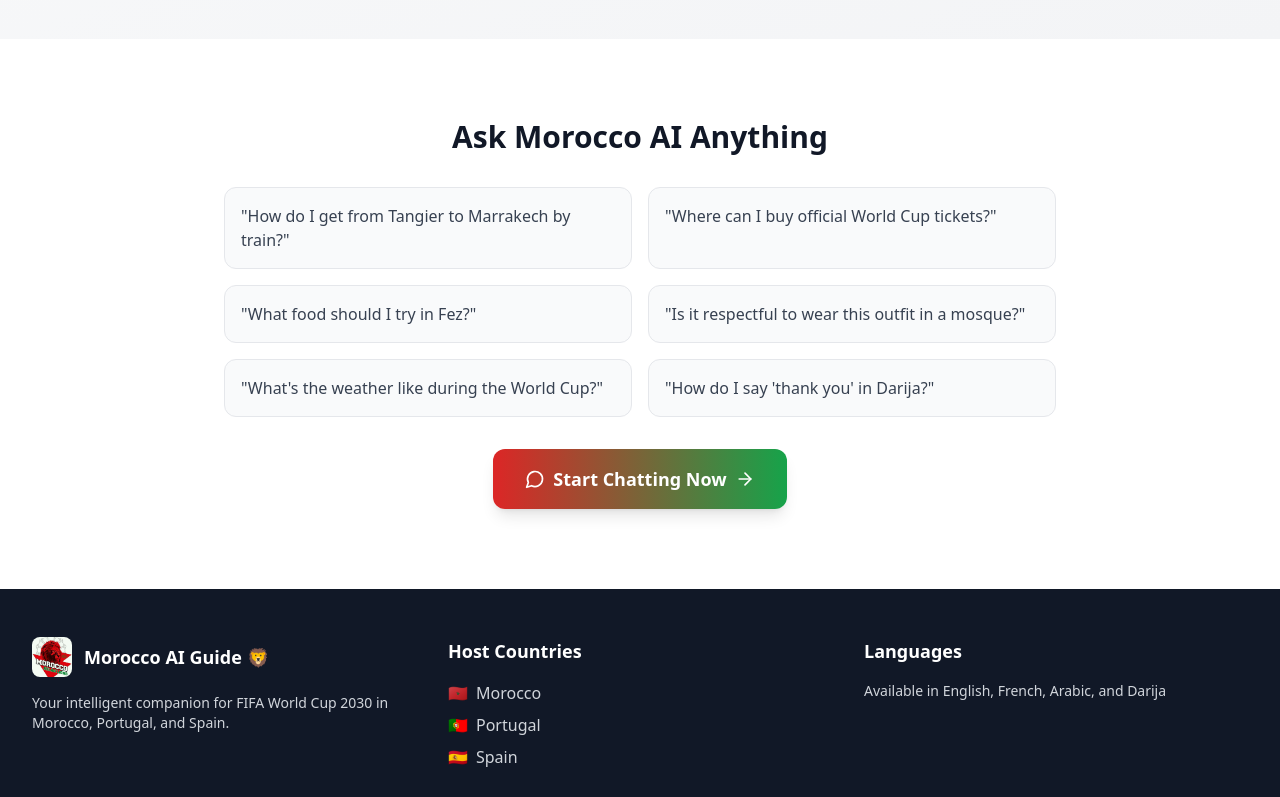
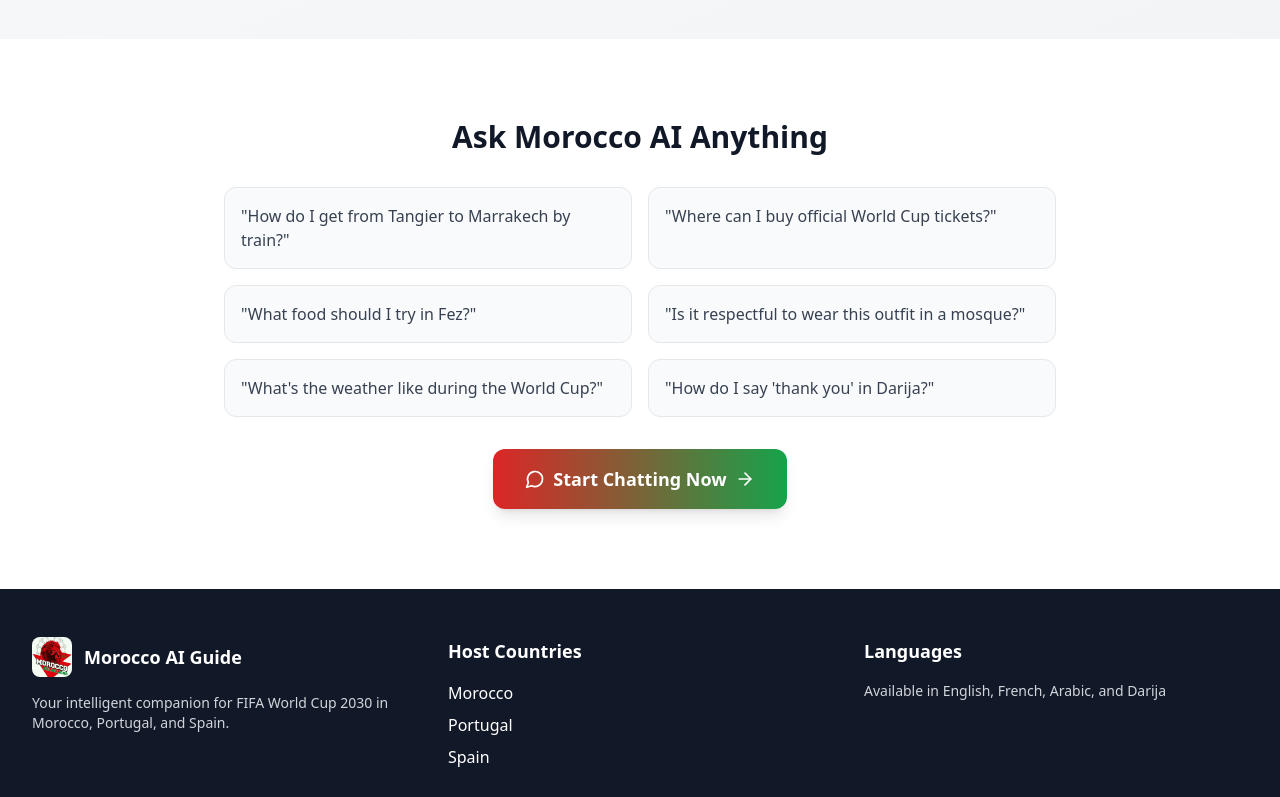
Before and after one commit to AnasSadki/Ai-Morocco-Guide-WorldCup-2030, a React (Vite) app: page / in a window 1280 px wide. Shown: the part 2000-2797 px from the top of the page. Built offline with nearby package versions, Linux system fonts and the light colour scheme.

Commit message:
Remove emoji from header text

```diff
--- a/src/components/Layout.tsx
+++ b/src/components/Layout.tsx
@@ -36,14 +36,14 @@ const Layout: React.FC<LayoutProps> = ({ children }) => {
                 <h1 className="text-2xl font-bold bg-gradient-to-r from-red-600 via-blue-600 to-green-600 bg-clip-text text-transparent">
                   Morocco AI Guide
                 </h1>
-                <p className="text-sm text-gray-600">World Cup 2030 🦁</p>
+                <p className="text-sm text-gray-600">World Cup 2030</p>
               </div>
             </Link>
 
             <div className="flex items-center space-x-2">
               <div className="flex items-center space-x-1 bg-gray-100 rounded-full px-3 py-1">
                 <Globe className="w-4 h-4 text-gray-600" />
-                <span className="text-sm text-gray-700">🇲🇦 🇵🇹 🇪🇸</span>
+                <span className="text-sm text-gray-700">Morocco Portugal Spain</span>
               </div>
             </div>
           </div>
@@ -87,7 +87,7 @@ const Layout: React.FC<LayoutProps> = ({ children }) => {
                   className="w-10 h-10 bg-cover bg-center rounded-lg"
                   style={{ backgroundImage: `url('/download (1).jpeg')` }}
                 ></div>
-                <h3 className="text-lg font-semibold">Morocco AI Guide 🦁</h3>
+                <h3 className="text-lg font-semibold">Morocco AI Guide</h3>
               </div>
               <p className="text-gray-300 text-sm">
                 Your intelligent companion for FIFA World Cup 2030 in Morocco, Portugal, and Spain.
@@ -97,16 +97,13 @@ const Layout: React.FC<LayoutProps> = ({ children }) => {
               <h3 className="text-lg font-semibold mb-4">Host Countries</h3>
               <div className="space-y-2">
                 <div className="flex items-center space-x-2">
-                  <span>🇲🇦</span>
-                  <span className="text-gray-300">Morocco</span>
+                  <span>Morocco</span>
                 </div>
                 <div className="flex items-center space-x-2">
-                  <span>🇵🇹</span>
-                  <span className="text-gray-300">Portugal</span>
+                  <span>Portugal</span>
                 </div>
                 <div className="flex items-center space-x-2">
-                  <span>🇪🇸</span>
-                  <span className="text-gray-300">Spain</span>
+                  <span>Spain</span>
                 </div>
               </div>
             </div>
@@ -119,7 +116,7 @@ const Layout: React.FC<LayoutProps> = ({ children }) => {
           </div>
           <div className="border-t border-gray-700 mt-8 pt-8 text-center">
             <p className="text-gray-400 text-sm">
-              © 2024 Morocco AI Guide 🦁. Built with ❤️ for World Cup 2030.
+              © 2024 Morocco AI Guide. Built with love for World Cup 2030.
             </p>
           </div>
         </div>
```
